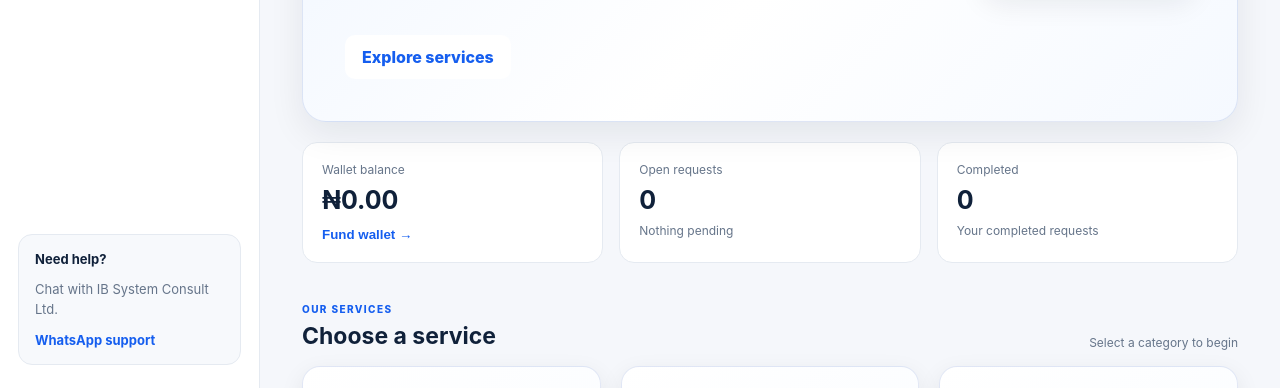
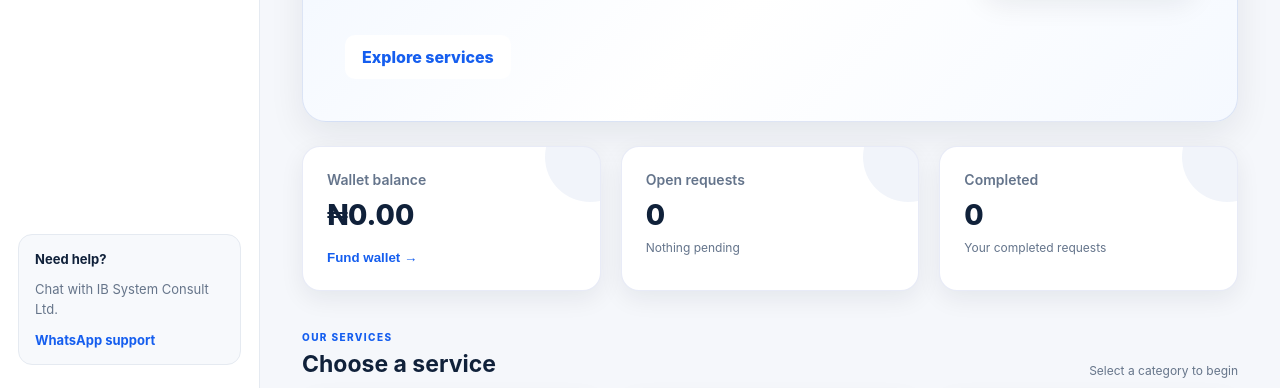
Before and after one commit to IbsystemconsultLtd/-ib-system-consult-platform, a website: page index.html in a window 1280 px wide. Shown: the part 410-798 px from the top of the page. Drawn offline with Linux system fonts and the light colour scheme.

Commit message:
Update styles.css

```diff
--- a/styles.css
+++ b/styles.css
@@ -133,3 +133,63 @@ nav{display:grid;gap:7px}.nav-link{padding:13px 14px;border-radius:10px;color:#5
   font-size: 30px;
   margin: 8px 0;
 }
+/* PREMIUM STATS CARDS */
+
+.stats {
+  gap: 20px;
+  margin-top: 24px;
+}
+
+.stat-card {
+  position: relative;
+  overflow: hidden;
+  padding: 24px;
+  border-radius: 18px;
+  background: #ffffff;
+  border: 1px solid rgba(30, 64, 175, 0.10);
+  box-shadow: 0 8px 24px rgba(15, 23, 42, 0.07);
+  transition: transform 0.25s ease, box-shadow 0.25s ease;
+}
+
+.stat-card:hover {
+  transform: translateY(-4px);
+  box-shadow: 0 14px 30px rgba(15, 23, 42, 0.11);
+}
+
+.stat-card::after {
+  content: "";
+  position: absolute;
+  width: 90px;
+  height: 90px;
+  right: -35px;
+  top: -35px;
+  border-radius: 50%;
+  background: rgba(30, 64, 175, 0.06);
+}
+
+.stat-card span {
+  display: block;
+  margin-bottom: 10px;
+  font-size: 14px;
+  font-weight: 600;
+  color: #64748b;
+}
+
+.stat-card strong {
+  display: block;
+  position: relative;
+  z-index: 1;
+  font-size: 28px;
+  font-weight: 800;
+  margin-bottom: 8px;
+}
+
+.stat-card small {
+  color: #64748b;
+}
+
+.stat-card .text-btn {
+  margin-top: 10px;
+  position: relative;
+  z-index: 2;
+   }
```
